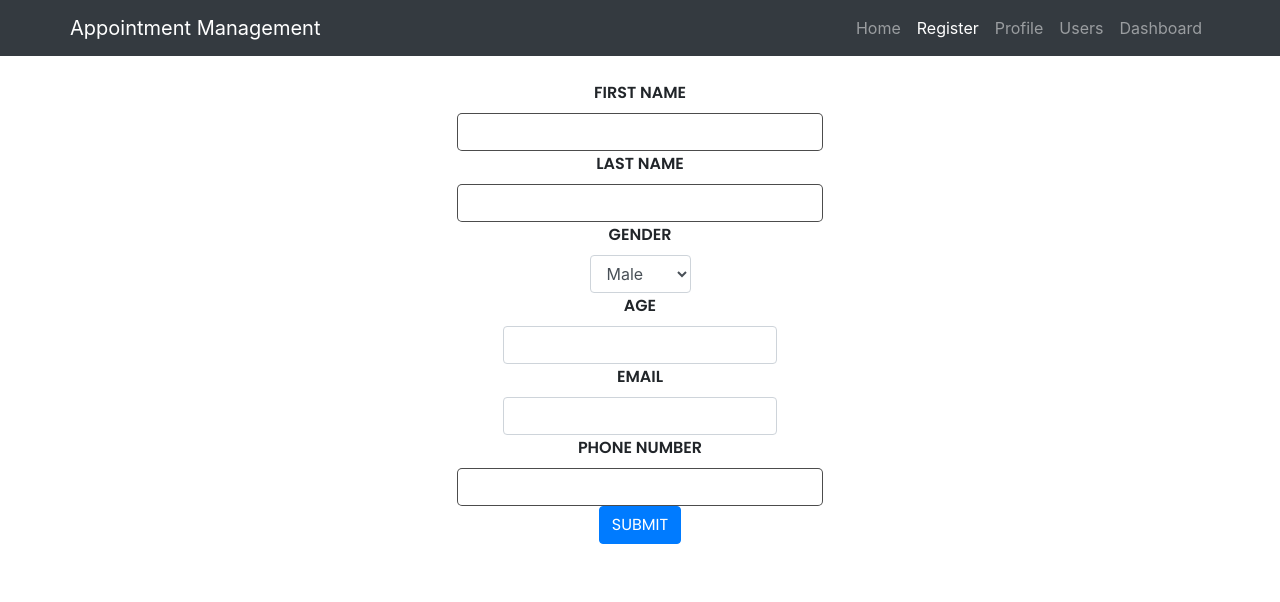
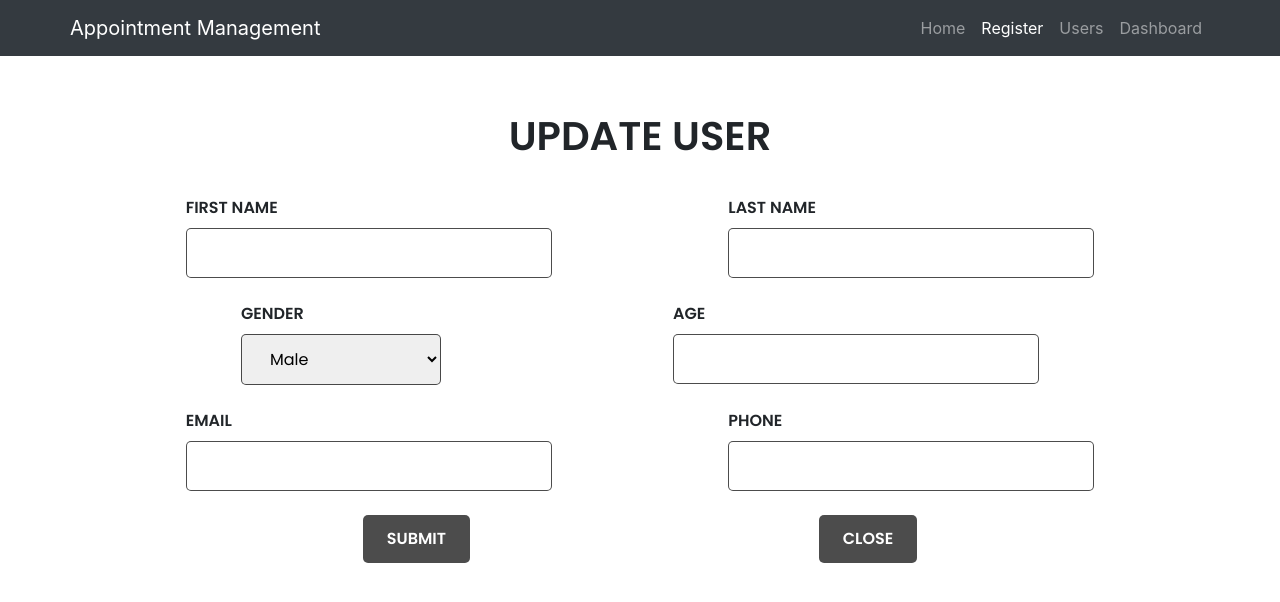
Before and after one commit to naithani-prasoon/appointment-management, a React (Create React App) app in the folder client/: page /register in a window 1280 px wide. Shown: the top 602 px of the page. Built offline with nearby package versions, Linux system fonts and the light colour scheme.

Commit message:
finished user page

```diff
--- a/client/src/components/Navigation.js
+++ b/client/src/components/Navigation.js
@@ -23,12 +23,6 @@ export default function Navigation() {
                 </NavLink>
               </li>
               <li className="nav-item">
-                <NavLink className="nav-link" to="/profile">
-                  Profile
-                  <span className="sr-only">(current)</span>
-                </NavLink>
-              </li>
-              <li className="nav-item">
                 <NavLink className="nav-link" to="/users">
                   Users
                   <span className="sr-only">(current)</span>
--- a/client/src/components/User/CreateUserForm.js
+++ b/client/src/components/User/CreateUserForm.js
@@ -3,7 +3,9 @@ import axios from "axios";
 import { useNavigate  } from 'react-router-dom';
 import { useState } from "react";
 
-export default function CreateUserForm() {
+
+//setPopup : true, passed as true and when done with form turn false
+export default function CreateUserForm({setPopup, setCreateUser, edit}) {
     const [values, setValues] = useState({
         firstName: "",
         lastName: "",
@@ -25,14 +27,18 @@ export default function CreateUserForm() {
         params.append('age', values.age)
         params.append('emailAddress', values.emailAddress)
         params.append('phoneNumber', values.phoneNumber)
-        axios.post(baseUrl, params).then((res) => {
-            nav('/user/' + res.data.id)
+        axios.post(baseUrl, params)
+        .then((res) => {
+            setPopup(false)
+            setCreateUser(false)
+        }).catch((e) => {
+            console.log(e)
         })
     }
 
     return (
         <>
-            <UserForm user={values} setUser={setValues} request={handleSubmit} />
+            <UserForm user={values} setUser={setValues} request={handleSubmit} setPopup={setPopup} setCreateUser={setCreateUser} edit={edit} />
         </>
     )
 
--- /dev/null
+++ b/client/src/components/User/SearchUser.js
@@ -0,0 +1,36 @@
+import { useState } from "react";
+import axios from "axios";
+import './SearchUser.css'
+
+
+/*  props
+    users : users
+    usersChangeHandler: setUsers
+*/
+export default function SearchUser(props) {
+
+    const [name, setName] = useState("")
+    const baseUrl = 'http://localhost:8080/api/v1/user/'
+
+    const nameChangeHandler = (e) => {
+        setName(e.target.value)
+    }
+
+    const submitHandler = (e) => {
+        e.preventDefault()
+        axios.get(baseUrl + '?name=' + name).then((res) => {
+            props.usersChangeHandler(Object.values(res.data))
+        })
+    }
+
+    return(
+        <>
+            <form onSubmit={submitHandler}>
+                <div>
+                    <input type="text" placeholder="Name" name="name" value={name} onChange={nameChangeHandler}></input>
+                </div>
+                <button>Search</button>
+            </form>
+        </>
+    )
+}
--- a/client/src/components/User/UpdateUserForm.js
+++ b/client/src/components/User/UpdateUserForm.js
@@ -4,27 +4,29 @@ import axios from "axios";
 import { useNavigate, useParams, useLocation } from 'react-router-dom';
 import { useState } from "react";
 
-export default function UpdateUserForm() {
+//setPopup : true, passed as true and when done with form turn false
+export default function UpdateUserForm({passedUser, setPopup, edit}) {
     const baseUrl = 'http://localhost:8080/api/v1/user/'
     const nav = useNavigate()
     const { id } = useParams()
-    const location = useLocation()
+    //const location = useLocation()
 
-    const [values, setValues] = useState(location.state)
+    const [user, setUser] = useState(passedUser)
 
     const handleSubmit = (event) => {
         event.preventDefault();
         const params = new URLSearchParams()
-        params.append('firstName', values.firstName)
-        params.append('lastName', values.lastName)
-        params.append('gender', values.gender)
-        params.append('age', values.age)
-        params.append('emailAddress', values.emailAddress)
-        params.append('phoneNumber', values.phoneNumber)
+        params.append('firstName', user.firstName)
+        params.append('lastName', user.lastName)
+        params.append('gender', user.gender)
+        params.append('age', user.age)
+        params.append('emailAddress', user.emailAddress)
+        params.append('phoneNumber', user.phoneNumber)
 
-        axios.put(baseUrl + id, params)
+        axios.put(baseUrl + user.id, params)
         .then((res) => {
-            nav('/user/' + res.data.id)
+            //nav('/user/' + res.data.id)
+            setPopup(false)
         })
         .catch((e) => {
             console.log(e)
@@ -33,8 +35,7 @@ export default function UpdateUserForm() {
 
     return(
         <>
-            <Navigation />
-            <UserForm user={values} setUser={setValues} request={handleSubmit} />
+            <UserForm user={user} setUser={setUser} request={handleSubmit} setPopup={setPopup} edit={edit} />
         </>
     )
 }
--- /dev/null
+++ b/client/src/components/User/UserForm.css
@@ -0,0 +1,60 @@
+form{
+    display: flex;
+    flex-direction: column;
+    justify-content: space-between;
+    align-items: center;
+    padding:24px 0;
+}
+
+form h1{
+    margin-bottom: 24px;
+}
+
+form h1, label{
+    font-family: 'Poppins', sans-serif;
+    text-transform: uppercase;
+    font-weight: 600;
+}
+
+
+.form-sections{
+    display: flex;
+    width: 100%;
+    justify-content: space-evenly;
+    padding:12px 14px;
+}
+
+.form-divider{
+    display: flex;
+    flex-direction: column;
+    margin: 0 5px;
+}
+
+select, input[type='number']{
+    padding: 12px 24px;
+    min-width: 200px;
+    border-radius: 5px;
+    outline: none;
+    border: 1px solid rgba(0,0,0,0.7);
+    font-family: 'Poppins', sans-serif;
+}
+
+input[type='text'],input[type="time"]{
+    padding: 12px 24px;
+    min-width: 200px;
+    border-radius: 5px;
+    outline: none;
+    border: 1px solid rgba(0,0,0,0.7);
+    font-family: 'Poppins', sans-serif;
+}
+
+textarea{
+    width:500px;
+    padding: 12px 24px;
+    height: 100px;
+    max-width:500px;
+    max-height: 100px;
+    outline:none;
+    border-radius:5px;
+    font-family: 'Poppins', sans-serif;
+}
--- a/client/src/components/User/UserForm.js
+++ b/client/src/components/User/UserForm.js
@@ -1,9 +1,10 @@
 import React from "react"
 import Button from 'react-bootstrap/Button';
 import Form from 'react-bootstrap/Form';
+import './UserForm.css'
 
 
-export default function UserForm({user, setUser, request}) {
+export default function UserForm({user, setUser, request, setPopup, setCreateUser, edit}) {
 
     const handleInputChange = (event) => {
           setUser((user) => ({
@@ -12,8 +13,61 @@ export default function UserForm({user, setUser, request}) {
           }));
     }
 
+    const handleCreateUser = () => {
+        setPopup(false)
+        setCreateUser(false)
+    }
+
     return(
-        <div className='App d-flex flex-column align-items-center'>
+        <form onSubmit={request}>
+            <h1>{edit ? "Create User" : "Update User"}</h1>
+            <div className="form-sections">
+                <div className="form-divider">
+                    <label>First Name</label>
+                    <input type={"text"} name={"firstName"} value={user.firstName} onChange={handleInputChange}/>
+                </div>
+                <div className="form-divider">
+                    <label>Last Name</label>
+                    <input type={"text"} name={"lastName"} value={user.lastName} onChange={handleInputChange}/>
+                </div>
+            </div>
+
+            <div className="form-sections">
+                <div className="form-divider">
+                    <label>Gender</label>
+                    <select name="gender">
+                        <option value='MALE'>Male</option>
+                        <option value='FEMALE'>Female</option>
+                        <option value='OTHER'>Other</option>
+                    </select>
+                </div>
+                <div className="form-divider">
+                    <label>Age</label>
+                    <input type="number" name={"age"} value={user.age} onChange={handleInputChange}/>
+                </div>
+            </div>
+
+            <div className="form-sections">
+                <div className="form-divider">
+                    <label>Email</label>
+                    <input type={"text"} name={"emailAddress"} value={user.emailAddress} onChange={handleInputChange}/>
+                </div>
+                <div className="form-divider">
+                    <label>Phone</label>
+                    <input type={"text"} name={"phoneNumber"} value={user.phoneNumber} onChange={handleInputChange}/>
+                </div>
+            </div>
+
+            <div className="form-sections">
+                <button type="submit">Submit</button>
+                <button type="button" onClick={handleCreateUser}>Close</button>
+            </div>
+
+        </form>
+    )
+}
+
+/* <div className='App d-flex flex-column align-items-center'>
         <Form onSubmit={request}>
             <Form.Group>
                 <Form.Label>First Name</Form.Label>
@@ -44,7 +98,6 @@ export default function UserForm({user, setUser, request}) {
                 <Form.Control type='text' name="phoneNumber" value={user.phoneNumber} onChange={handleInputChange}/>
             </Form.Group>
             <Button type='submit'>Submit</Button>
+            <button>Close</button>
         </Form>
-        </div>
-    )
-}
+        </div> */
--- /dev/null
+++ b/client/src/components/User/UserList.css
@@ -0,0 +1,95 @@
+@import url('https://fonts.googleapis.com/css2?family=Poppins:ital,wght@0,100;0,200;0,300;0,400;0,500;0,600;0,700;0,800;0,900;1,100;1,200;1,300;1,400;1,500;1,600;1,700;1,800;1,900&display=swap');
+
+h1{
+    font-family: 'Poppins', sans-serif;
+    margin: 32px 0;
+    padding: 0 48px;
+    font-weight: 600;
+}
+
+.table{
+    display: grid;
+    place-items: center;
+    margin: 32px auto;
+    width:1600px;
+    background: #ecf1f5;
+    padding:26px;
+    border-radius: 12px;
+}
+
+.table-header{
+    background: rgba(0,0,0,0.7);
+    margin-bottom: 24px;
+}
+
+.table-header, .table-appointments{
+    display: grid;
+    grid-template-columns: 13% 13% 13% 13% 15% 15% 5% 5% 5%;
+    width:100%;
+    padding:5px 8px;
+    place-content: center;
+}
+
+.table-header h2, .table-appointments h2{
+    font-size:16px;
+    text-transform: uppercase;
+    font-family: 'Poppins', sans-serif;
+    margin: 6px 0;
+    text-align: center;
+    font-weight: 550;
+    color:white;
+    width: 70%;
+}
+
+.table-appointments h2{
+    font-weight: 400;
+    color:black;
+    text-transform: capitalize;
+}
+
+.edit-popup{
+    width:100%;
+    position: fixed;
+    top:0;
+    right:0;
+    background: rgba(0,0,0,0.5);
+    height:100%;
+    display: grid;
+    place-content: center;
+    place-items: center;
+}
+
+.popup{
+    width:600px;
+    height:550px;
+    background: white;
+    border-radius: 5px;
+    display: grid;
+    place-items: center;
+}
+
+.action-buttons{
+    width:100%;
+    text-align: right;
+    padding: 24px 0;
+}
+
+button{
+    padding:12px 24px;
+    outline:none;
+    border:none;
+    border-radius: 5px;
+    /*background: #4361ee;*/
+    background: rgba(0,0,0,0.7);
+    color:white;
+    font-family: 'Poppins', sans-serif;
+    text-transform: uppercase;
+    font-weight: 600;
+}
+
+img{
+    width:24px;
+    height:24px;
+    cursor: pointer;
+
+}
--- a/client/src/components/User/UserList.js
+++ b/client/src/components/User/UserList.js
@@ -1,25 +1,110 @@
 import axios from "axios";
 import UserItem from "./UserItem";
 import { useState, useEffect } from "react";
+import { useNavigate } from "react-router";
+import './UserList.css'
+import EditIcon from '../Assets/edit.svg'
+import DeleteIcon from '../Assets/delete.svg'
+import CalendarIcon from '../Assets/calendar.svg'
+import CreateUserForm from "./CreateUserForm";
+import UpdateUserForm from './UpdateUserForm'
 
 
-export default function UserList() {
-    const [users, setUsers] = useState([])
-    const url = 'http://localhost:8080/api/v1/user/all'
+/*  props
+    users : users
+    usersChangeHandler: setUsers
+*/
+const defaultUser = {
+    id: "",
+    firstName : "",
+    lastName : "",
+    age : "",
+    emailAddress : "",
+    phoneNumber : ""
+}
+export default function UserList(props) {
+    //const [users, setUsers] = useState([])
+    const baseUrl = 'http://localhost:8080/api/v1/user/'
+
+    //pop up states
+    const [popup, setPopup] = useState(false);
+    const [currentUser, setCurrentUser] = useState(defaultUser)
+    const [createUser, setCreateUser] = useState(false);
+    const [change, setChange] = useState(false)
+    const nav = useNavigate()
+
+
+    const handleCreateUser = () => {
+        setPopup(true)
+        setCreateUser(true)
+    }
+
+    const handleUpdateUser = (user) => {
+        setCurrentUser(user)
+        setPopup(true)
+    }
+
+    const handleDeleteUser = (id) => {
+        axios.delete(baseUrl + id).then((res) => {
+            setChange(!change)
+        })
+    }
+
+    const handleAppointment = (id) => {
+        nav('/dashboard', {userId: id})
+    }
 
     useEffect(() => {
-        axios.get(url).then((res => {
-            setUsers(Object.values(res.data))
+        axios.get(baseUrl + 'all').then((res => {
+            //setUsers(Object.values(res.data))
+            props.usersChangeHandler(Object.values(res.data))
         }))
-    }, [])
+    }, [change, popup])
 
     return(
-        <>
-            {users.map((user, idx) => {
-                return (
-                    <UserItem key={idx} user={user} />
-                )
-            })}
-        </>
+        <div className="table">
+            <div className="action-buttons">
+                <button onClick={handleCreateUser}>Create User</button>
+            </div>
+            <div className="table-header">
+                <h2>First Name</h2>
+                <h2>Last Name</h2>
+                <h2>Age</h2>
+                <h2>Gender</h2>
+                <h2>Email</h2>
+                <h2>Phone</h2>
+                <h2></h2>
+                <h2></h2>
+            </div>
+
+            {props.users.map((user, idx) => (
+                <div className="table-appointments">
+                    <h2 style={{textAlign:"center"}}>{user.firstName}</h2>
+                    <h2 style={{textAlign:"center"}}>{user.lastName}</h2>
+                    <h2>{user.age}</h2>
+                    <h2>{user.gender}</h2>
+                    <h2>{user.emailAddress}</h2>
+                    <h2>{user.phoneNumber}</h2>
+
+                    <img src={EditIcon} onClick={() => handleUpdateUser(user)} />
+                    <img src={DeleteIcon} onClick={() => handleDeleteUser(user.id)} />
+                    <img src={CalendarIcon} onClick={() => handleAppointment(user.id)} />
+                </div>
+                    //<UserItem key={idx} user={user} />
+            ))}
+            {
+                popup ?
+                    <div className="edit-popup">
+                        <div className="popup">
+                            {
+                                createUser ? <CreateUserForm setPopup={setPopup} setCreateUser={setCreateUser} edit={true}/> :
+                                            <UpdateUserForm passedUser={currentUser} setPopup={setPopup} edit={false} />
+                            }
+                        </div>
+                    </div>
+                    :
+                    <></>
+            }
+        </div>
     )
 }
--- a/client/src/routes/user.js
+++ b/client/src/routes/user.js
@@ -12,14 +12,14 @@ const defaultUser = {
 }
 
 export default function User() {
-    const [user, setData] = useState(defaultUser)
+    const [user, setUser] = useState(defaultUser)
     const { id } = useParams()
     const navigate = useNavigate()
     const url = `http://localhost:8080/api/v1/user/`
 
     useEffect(() => {
         axios.get(url + id).then((res) => {
-            setData(res.data)
+            setUser(res.data)
         })
         .catch((err) => {
             console.log(err)
@@ -28,7 +28,7 @@ export default function User() {
 
     const deleteUser = () => {
         axios.delete(url + id)
-        navigate('/users')
+        navigate('/users', { replace: true })
     }
 
     const updateUser = () => {
```
Also changed, not shown: client/src/routes/users.js (+7 -2 lines), client/src/components/Assets/calendar.svg (added), client/src/components/User/SearchUser.css (added), 1 other file (tests, documents, lock files or other folders).
